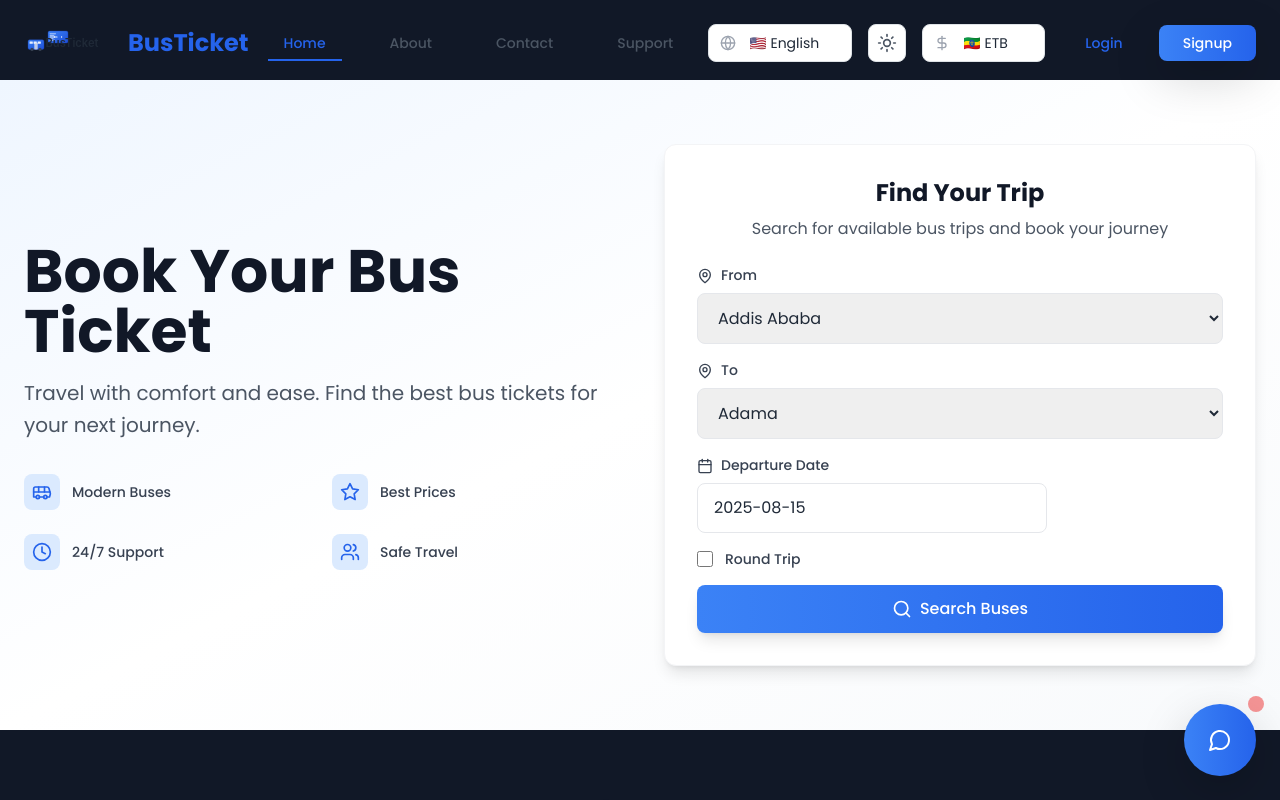
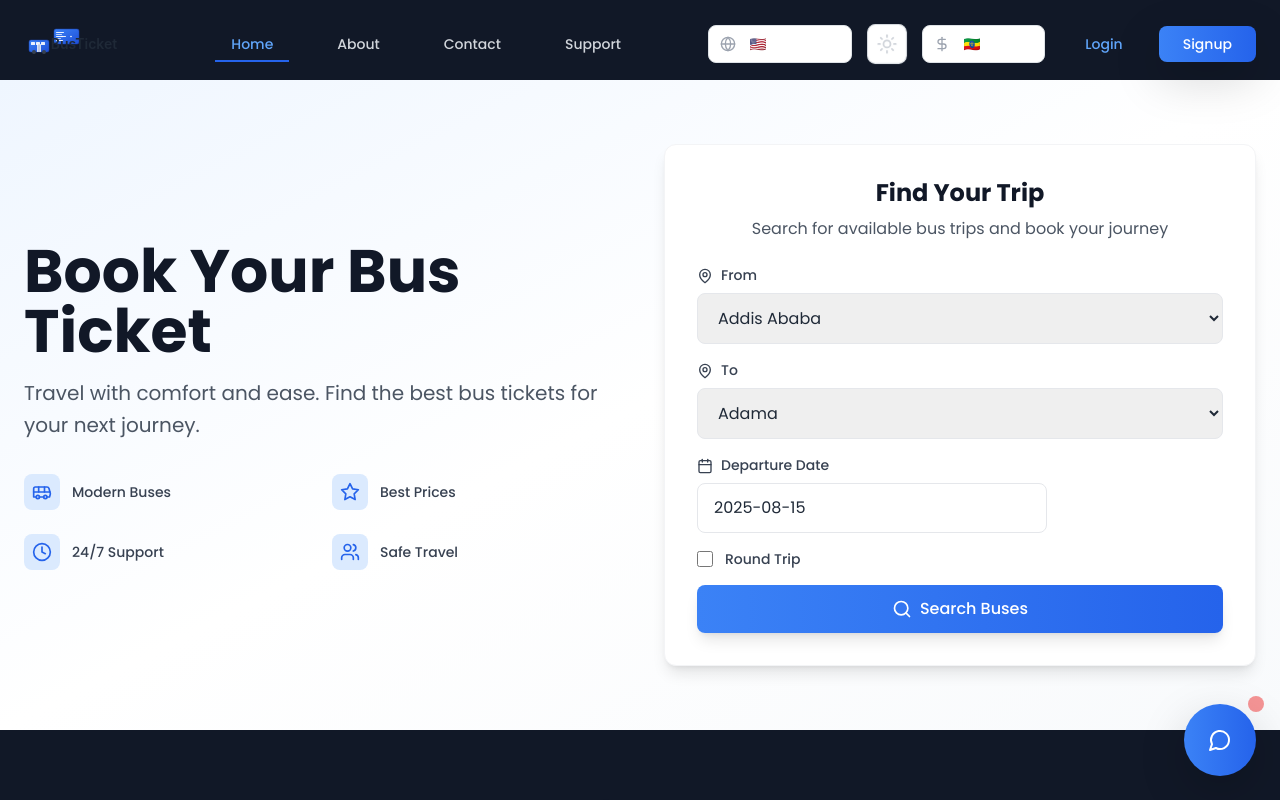
Before and after one commit to Yonas21/ticket-booking-app, a React (Vite) app: page / in a window 1280 px wide. Both pictures are taken after a click on the button 887 px from the left and 43 px from the top of the page. Shown: the top 800 px of the page. Built offline with nearby package versions, Linux system fonts and the light colour scheme.

Commit message:
feat(ui): enhance header with dark mode and updated logo

```diff
--- a/src/components/Header.jsx
+++ b/src/components/Header.jsx
@@ -45,7 +45,7 @@ const Header = () => {
     <motion.header
       className={`fixed top-0 left-0 right-0 z-50 transition-all duration-300 ${
         isScrolled
-          ? 'bg-white/95 backdrop-blur-md shadow-lg border-b border-gray-200'
+          ? 'bg-white/95 dark:bg-gray-900/95 backdrop-blur-md shadow-lg border-b border-gray-200 dark:border-gray-700'
           : 'bg-transparent'
       }`}
       initial={{ y: -100 }}
@@ -61,11 +61,10 @@ const Header = () => {
           >
             <Link
               to="/"
-              className="flex items-center space-x-2 text-2xl font-bold text-primary-600"
+              className="flex items-center space-x-2 text-2xl font-bold text-primary-600 dark:text-primary-400"
               aria-label={t('common.busTicketBookingHome')}
             >
-              <img src={logoUrl} alt={t('common.busTicketLogo')} className="h-8 w-auto" />
-              <span className="hidden sm:block">BusTicket</span>
+              <img src={logoUrl} alt={t('common.busTicketLogo')} className="h-10 w-auto" />
             </Link>
           </motion.div>
 
@@ -78,8 +77,8 @@ const Header = () => {
                 className={({ isActive }) =>
                   `relative px-3 py-2 text-sm font-medium transition-colors duration-200 ${
                     isActive
-                      ? 'text-primary-600'
-                      : 'text-gray-600 hover:text-primary-600'
+                      ? 'text-primary-600 dark:text-primary-400'
+                      : 'text-gray-600 dark:text-gray-300 hover:text-primary-600 dark:hover:text-primary-400'
                   }`
                 }
               >
@@ -106,7 +105,7 @@ const Header = () => {
             <div className="relative">
               <Globe className="absolute left-3 top-1/2 transform -translate-y-1/2 text-gray-400 w-4 h-4" />
               <select
-                className="pl-10 pr-8 py-2 text-sm border border-gray-200 rounded-lg bg-white focus:ring-2 focus:ring-primary-500 focus:border-transparent appearance-none cursor-pointer"
+                className="pl-10 pr-8 py-2 text-sm border border-gray-200 dark:border-gray-600 rounded-lg bg-white dark:bg-gray-700 text-gray-900 dark:text-white focus:ring-2 focus:ring-primary-500 focus:border-transparent appearance-none cursor-pointer"
                 value={i18n.language}
                 onChange={handleLanguageChange}
                 aria-label={t('common.selectLanguage')}
@@ -119,15 +118,15 @@ const Header = () => {
             {/* Theme Toggle */}
             <motion.button
               onClick={toggleTheme}
-              className="p-2 rounded-lg bg-white border border-gray-200 hover:bg-gray-50 transition-colors duration-200"
+              className="p-2 rounded-lg bg-white dark:bg-gray-700 border border-gray-200 dark:border-gray-600 hover:bg-gray-50 dark:hover:bg-gray-600 transition-colors duration-200"
               whileHover={{ scale: 1.05 }}
               whileTap={{ scale: 0.95 }}
               aria-label={theme === 'light' ? t('common.switchToDark') : t('common.switchToLight')}
             >
               {theme === 'light' ? (
-                <Moon className="w-5 h-5 text-gray-600" />
+                <Moon className="w-5 h-5 text-gray-600 dark:text-gray-300" />
               ) : (
-                <Sun className="w-5 h-5 text-gray-600" />
+                <Sun className="w-5 h-5 text-gray-600 dark:text-gray-300" />
               )}
             </motion.button>
 
@@ -135,7 +134,7 @@ const Header = () => {
             <div className="relative">
               <DollarSign className="absolute left-3 top-1/2 transform -translate-y-1/2 text-gray-400 w-4 h-4" />
               <select
-                className="pl-10 pr-8 py-2 text-sm border border-gray-200 rounded-lg bg-white focus:ring-2 focus:ring-primary-500 focus:border-transparent appearance-none cursor-pointer"
+                className="pl-10 pr-8 py-2 text-sm border border-gray-200 dark:border-gray-600 rounded-lg bg-white dark:bg-gray-700 text-gray-900 dark:text-white focus:ring-2 focus:ring-primary-500 focus:border-transparent appearance-none cursor-pointer"
                 value={currency}
                 onChange={handleCurrencyChange}
                 aria-label={t('common.selectCurrency')}
@@ -151,17 +150,17 @@ const Header = () => {
             {user ? (
               <div className="flex items-center space-x-3">
                 <motion.div
-                  className="flex items-center space-x-2 px-4 py-2 bg-primary-50 rounded-lg"
+                  className="flex items-center space-x-2 px-4 py-2 bg-primary-50 dark:bg-primary-900/30 rounded-lg"
                   whileHover={{ scale: 1.05 }}
                 >
-                  <User className="w-4 h-4 text-primary-600" />
-                  <span className="text-sm font-medium text-primary-700">
+                  <User className="w-4 h-4 text-primary-600 dark:text-primary-400" />
+                  <span className="text-sm font-medium text-primary-700 dark:text-primary-300">
                     {user.name}
                   </span>
                 </motion.div>
                 <motion.button
                   onClick={handleLogout}
-                  className="flex items-center space-x-2 px-4 py-2 text-sm font-medium text-gray-600 hover:text-red-600 transition-colors duration-200"
+                  className="flex items-center space-x-2 px-4 py-2 text-sm font-medium text-gray-600 dark:text-gray-300 hover:text-red-600 dark:hover:text-red-400 transition-colors duration-200"
                   whileHover={{ scale: 1.05 }}
                   whileTap={{ scale: 0.95 }}
                 >
@@ -173,7 +172,7 @@ const Header = () => {
               <div className="flex items-center space-x-3">
                 <Link
                   to="/login"
-                  className="px-4 py-2 text-sm font-medium text-primary-600 hover:text-primary-700 transition-colors duration-200"
+                  className="px-4 py-2 text-sm font-medium text-primary-600 dark:text-primary-400 hover:text-primary-700 dark:hover:text-primary-300 transition-colors duration-200"
                   aria-label={t('common.loginToYourAccount')}
                 >
                   {t('common.login')}
@@ -193,12 +192,12 @@ const Header = () => {
 
           {/* Mobile Menu Button */}
           <motion.button
-            className="lg:hidden p-2 rounded-lg hover:bg-gray-100 transition-colors duration-200"
+            className="lg:hidden p-2 rounded-lg hover:bg-gray-100 dark:hover:bg-gray-700 transition-colors duration-200"
             onClick={() => setIsMenuOpen(!isMenuOpen)}
             whileTap={{ scale: 0.95 }}
             aria-label={t('common.toggleNavigation')}
           >
-            {isMenuOpen ? <X className="w-6 h-6" /> : <Menu className="w-6 h-6" />}
+            {isMenuOpen ? <X className="w-6 h-6 text-gray-900 dark:text-white" /> : <Menu className="w-6 h-6 text-gray-900 dark:text-white" />}
           </motion.button>
         </div>
 
@@ -206,7 +205,7 @@ const Header = () => {
         <AnimatePresence>
           {isMenuOpen && (
             <motion.div
-              className="lg:hidden mt-4 pb-4 border-t border-gray-200"
+              className="lg:hidden mt-4 pb-4 border-t border-gray-200 dark:border-gray-700"
               initial={{ opacity: 0, height: 0 }}
               animate={{ opacity: 1, height: 'auto' }}
               exit={{ opacity: 0, height: 0 }}
@@ -220,11 +219,11 @@ const Header = () => {
                       key={item.path}
                       to={item.path}
                       className={({ isActive }) =>
-                        `block px-4 py-2 text-sm font-medium rounded-lg transition-colors duration-200 ${
-                          isActive
-                            ? 'bg-primary-50 text-primary-600'
-                            : 'text-gray-600 hover:bg-gray-50'
-                        }`
+                                              `block px-4 py-2 text-sm font-medium rounded-lg transition-colors duration-200 ${
+                        isActive
+                          ? 'bg-primary-50 dark:bg-primary-900/30 text-primary-600 dark:text-primary-400'
+                          : 'text-gray-600 dark:text-gray-300 hover:bg-gray-50 dark:hover:bg-gray-700'
+                      }`
                       }
                       onClick={() => setIsMenuOpen(false)}
                     >
@@ -234,23 +233,23 @@ const Header = () => {
                 </div>
 
                 {/* Mobile Controls */}
-                <div className="space-y-3 pt-4 border-t border-gray-200">
+                <div className="space-y-3 pt-4 border-t border-gray-200 dark:border-gray-700">
                   {/* Theme Toggle */}
                   <div className="flex justify-center">
                     <button
                       onClick={toggleTheme}
-                      className="flex items-center space-x-2 px-4 py-2 rounded-lg bg-gray-100 hover:bg-gray-200 transition-colors duration-200"
+                      className="flex items-center space-x-2 px-4 py-2 rounded-lg bg-gray-100 dark:bg-gray-700 hover:bg-gray-200 dark:hover:bg-gray-600 transition-colors duration-200"
                       aria-label={theme === 'light' ? t('common.switchToDark') : t('common.switchToLight')}
                     >
                       {theme === 'light' ? (
                         <>
-                          <Moon className="w-4 h-4 text-gray-600" />
-                          <span className="text-sm text-gray-600">{t('common.darkMode')}</span>
+                          <Moon className="w-4 h-4 text-gray-600 dark:text-gray-300" />
+                          <span className="text-sm text-gray-600 dark:text-gray-300">{t('common.darkMode')}</span>
                         </>
                       ) : (
                         <>
-                          <Sun className="w-4 h-4 text-gray-600" />
-                          <span className="text-sm text-gray-600">{t('common.lightMode')}</span>
+                          <Sun className="w-4 h-4 text-gray-600 dark:text-gray-300" />
+                          <span className="text-sm text-gray-600 dark:text-gray-300">{t('common.lightMode')}</span>
                         </>
                       )}
                     </button>
@@ -261,7 +260,7 @@ const Header = () => {
                     <div className="relative">
                       <Globe className="absolute left-3 top-1/2 transform -translate-y-1/2 text-gray-400 w-4 h-4" />
                       <select
-                        className="w-full pl-10 pr-8 py-2 text-sm border border-gray-200 rounded-lg bg-white"
+                        className="w-full pl-10 pr-8 py-2 text-sm border border-gray-200 dark:border-gray-600 rounded-lg bg-white dark:bg-gray-700 text-gray-900 dark:text-white"
                         value={i18n.language}
                         onChange={handleLanguageChange}
                       >
@@ -272,7 +271,7 @@ const Header = () => {
                     <div className="relative">
                       <DollarSign className="absolute left-3 top-1/2 transform -translate-y-1/2 text-gray-400 w-4 h-4" />
                       <select
-                        className="w-full pl-10 pr-8 py-2 text-sm border border-gray-200 rounded-lg bg-white"
+                        className="w-full pl-10 pr-8 py-2 text-sm border border-gray-200 dark:border-gray-600 rounded-lg bg-white dark:bg-gray-700 text-gray-900 dark:text-white"
                         value={currency}
                         onChange={handleCurrencyChange}
                       >
@@ -287,15 +286,15 @@ const Header = () => {
                   {/* Mobile Auth */}
                   {user ? (
                     <div className="space-y-2">
-                      <div className="flex items-center space-x-2 px-4 py-2 bg-primary-50 rounded-lg">
-                        <User className="w-4 h-4 text-primary-600" />
-                        <span className="text-sm font-medium text-primary-700">
+                      <div className="flex items-center space-x-2 px-4 py-2 bg-primary-50 dark:bg-primary-900/30 rounded-lg">
+                        <User className="w-4 h-4 text-primary-600 dark:text-primary-400" />
+                        <span className="text-sm font-medium text-primary-700 dark:text-primary-300">
                           {t('common.welcomeUser', { name: user.name })}
                         </span>
                       </div>
                       <button
                         onClick={handleLogout}
-                        className="w-full flex items-center justify-center space-x-2 px-4 py-2 text-sm font-medium text-red-600 hover:bg-red-50 rounded-lg transition-colors duration-200"
+                        className="w-full flex items-center justify-center space-x-2 px-4 py-2 text-sm font-medium text-red-600 dark:text-red-400 hover:bg-red-50 dark:hover:bg-red-900/30 rounded-lg transition-colors duration-200"
                       >
                         <LogOut className="w-4 h-4" />
                         <span>{t('common.logout')}</span>
@@ -305,7 +304,7 @@ const Header = () => {
                     <div className="space-y-2">
                       <Link
                         to="/login"
-                        className="block w-full text-center px-4 py-2 text-sm font-medium text-primary-600 hover:bg-primary-50 rounded-lg transition-colors duration-200"
+                        className="block w-full text-center px-4 py-2 text-sm font-medium text-primary-600 dark:text-primary-400 hover:bg-primary-50 dark:hover:bg-primary-900/30 rounded-lg transition-colors duration-200"
                         onClick={() => setIsMenuOpen(false)}
                       >
                         {t('common.login')}
```
